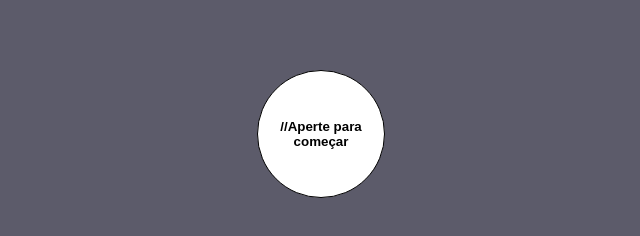
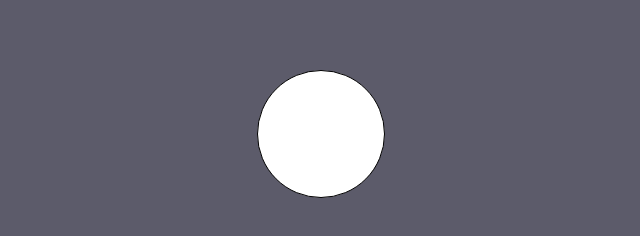
Before and after one commit to matt1n/T23_Collection_Front, a React (Create React App) app: page / in a window 1280 px wide. Shown: the part 228-464 px from the top of the page, without its empty margins (319-959 px from the left). Built offline with nearby package versions, Linux system fonts and the light colour scheme.

Commit message:
Update ClockPage.js

```diff
--- a/src/pages/ClockPage/ClockPage.js
+++ b/src/pages/ClockPage/ClockPage.js
@@ -44,7 +44,6 @@ export default function ClockPage() {
             <ButtonsContainer start={start}>
                 <MainButton color={color} start={start} onClick={()=> mainButton()}>
                     {day && <img src={fday()}></img>}
-                    //{!start && "Aperte para começar"}
                     </MainButton>
                 <Button1 start={start} setDay={setDay}></Button1>
                 <Button2 start={start} setDay={setDay}></Button2>
```
